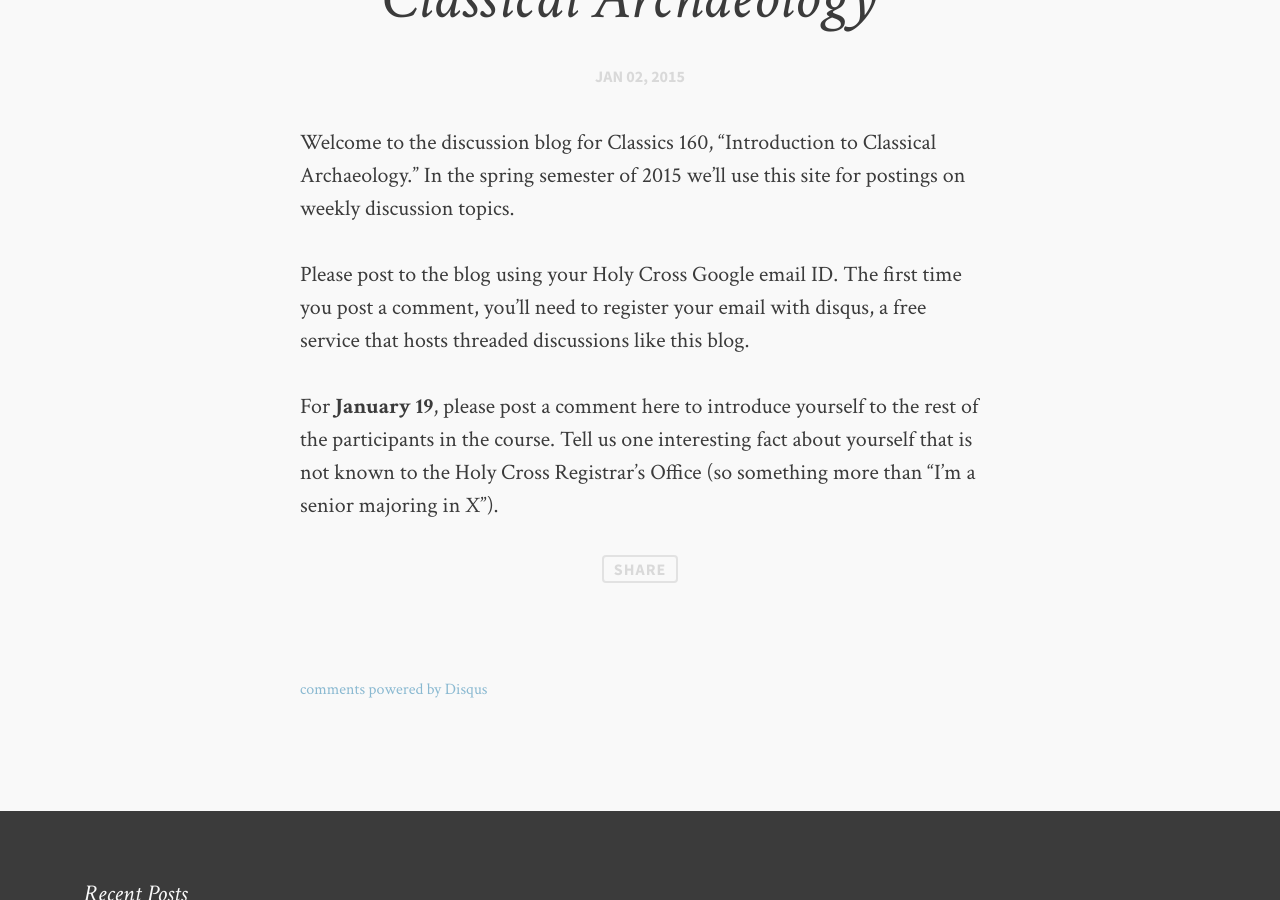
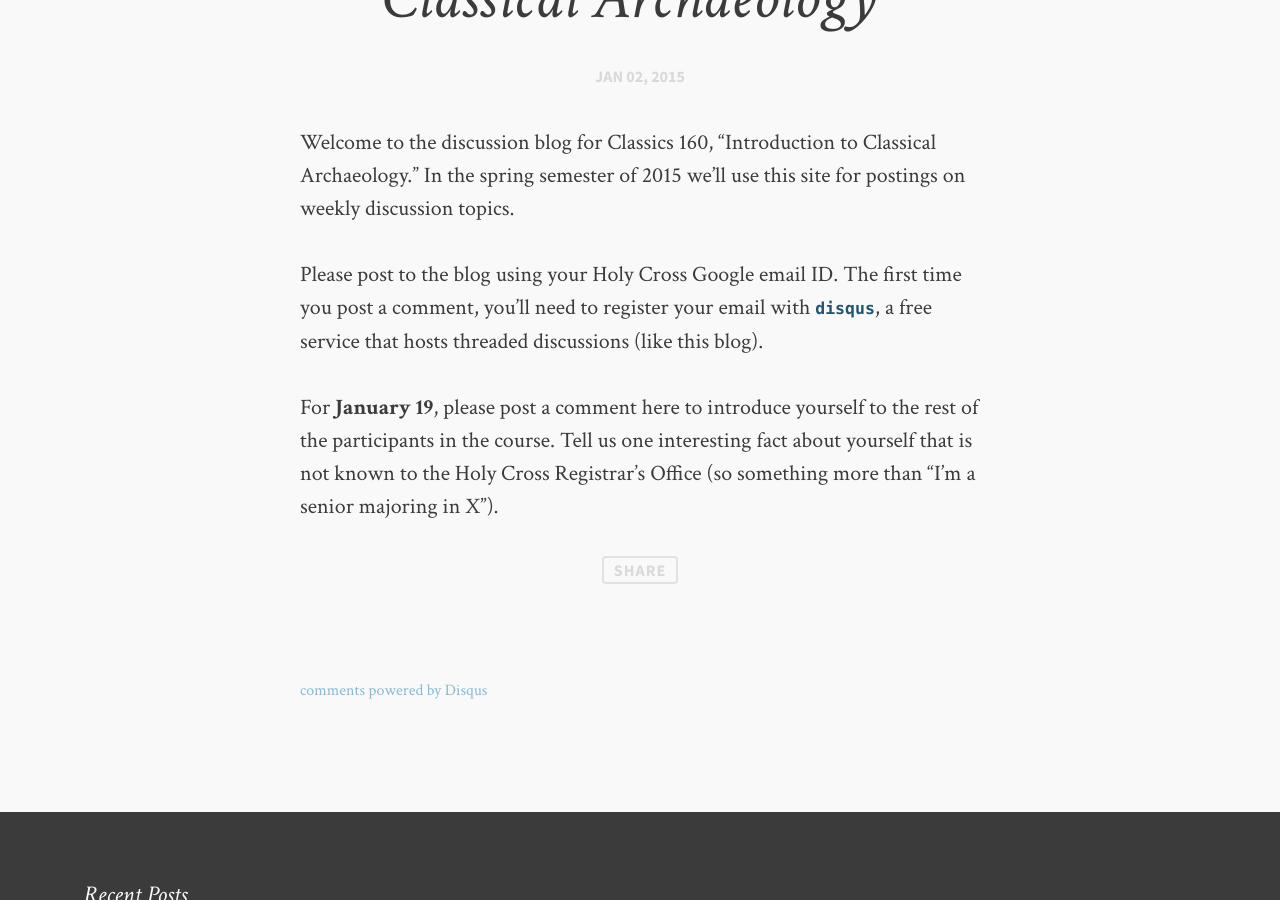
Before and after one commit to neelsmith/ica-s14, a Jekyll site: the page built from _posts/2015-01-02-welcome.md, in a window 1280 px wide and 900 px high, scrolled down 351 px. Built offline with Jekyll 4.4.1, drawn with Linux system fonts in a browser that asks for light colours; comment, search, counter and statistics services are not loaded.

```diff
--- a/_posts/2015-01-02-welcome.md
+++ b/_posts/2015-01-02-welcome.md
@@ -6,6 +6,6 @@ comments: true
 
 Welcome to the discussion blog for Classics 160, "Introduction to Classical Archaeology." In the spring semester of 2015 we'll use this site for postings on weekly discussion topics.
 
-Please post to the blog using your Holy Cross Google email ID.  The first time you post a comment, you'll need to register your email with disqus, a free service that hosts threaded discussions like this blog.
+Please post to the blog using your Holy Cross Google email ID.  The first time you post a comment, you'll need to register your email with `disqus`, a free service that hosts threaded discussions (like this blog).
 
 For **January 19**, please post a comment here to introduce yourself to the rest of the participants in the course.  Tell us one interesting fact about yourself that is not known to the Holy Cross Registrar's Office (so something more than "I'm a senior majoring in X").
```
